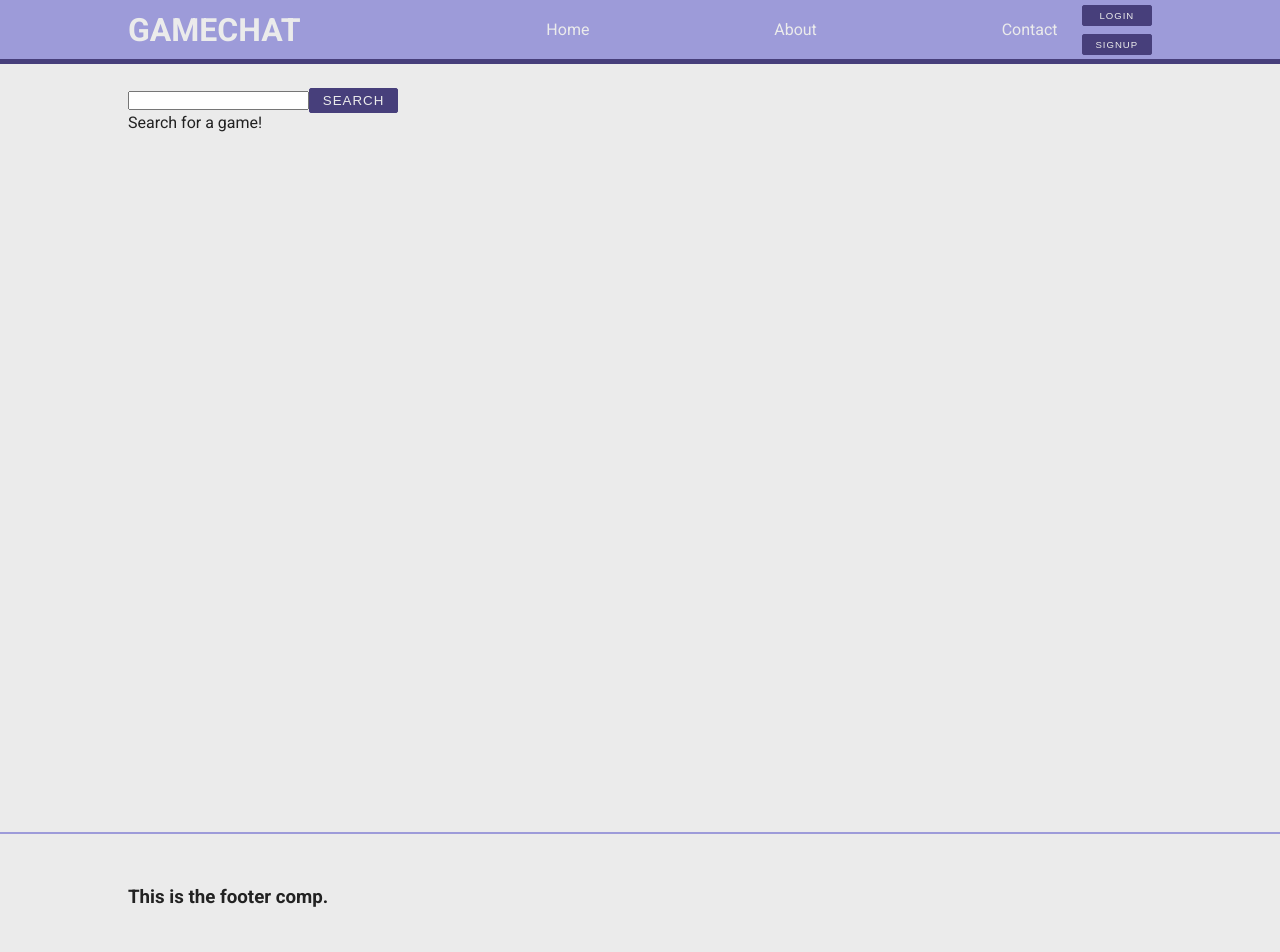
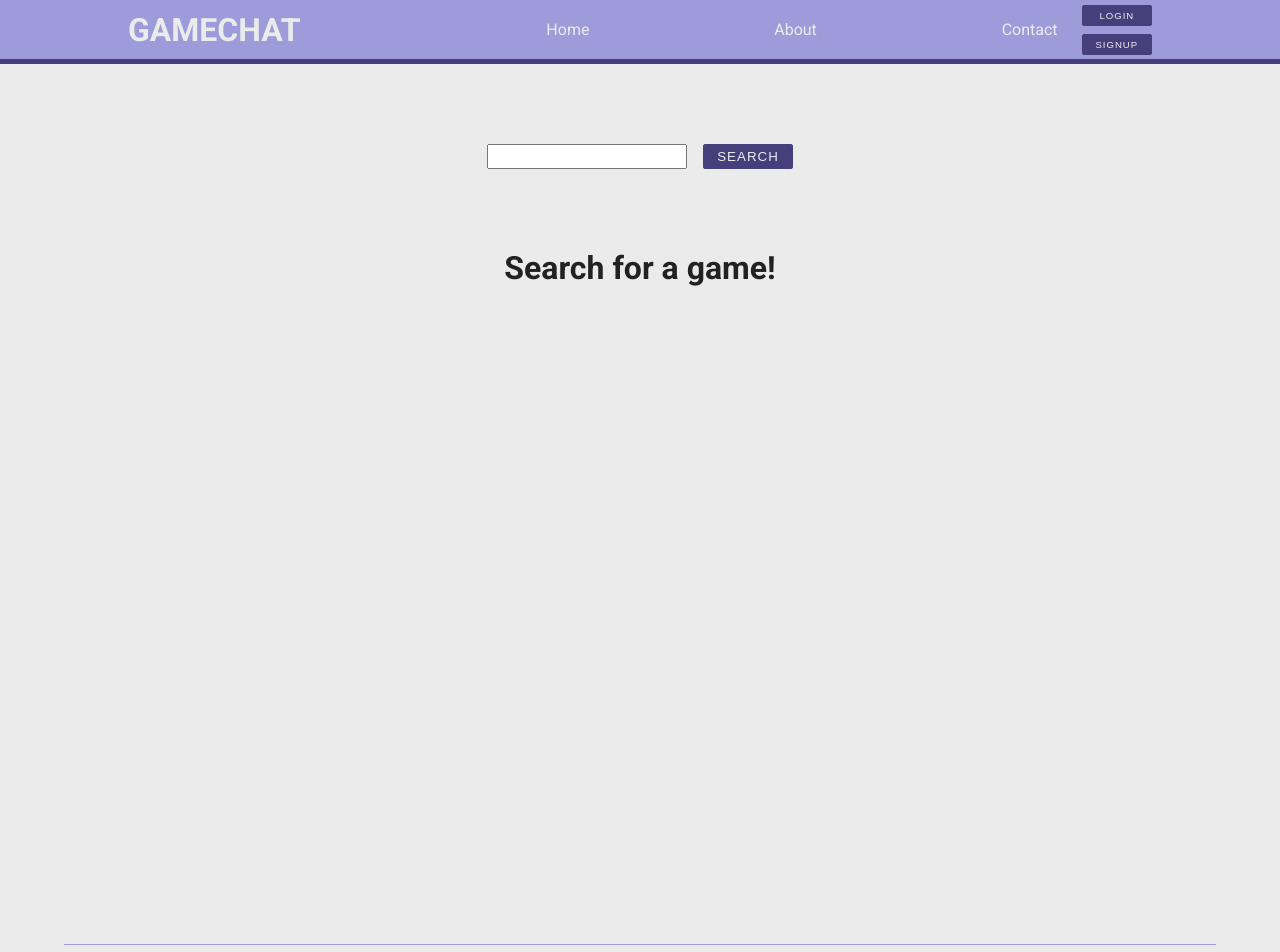
Before and after one commit to johncoryk/react-message-board, a React (Create React App) app in the folder client/: page /game-search in a window 1280 px wide. Shown: the top 952 px of the page. Built offline with nearby package versions, Linux system fonts and the light colour scheme; the HTML template or start-up script is replaced by a standard one.

Commit message:
added styling to game search page

```diff
--- a/client/src/components/SearchGames.js
+++ b/client/src/components/SearchGames.js
@@ -3,6 +3,7 @@ import React, { useState } from 'react';
 import Button from './utility/Button';
 import SubHeading from './utility/SubHeading';
 import GameHeading from './utility/GameHeading';
+import LargeHeading from './utility/LargeHeading';
 
 const SearchGames = () => {
   const [game, setGame] = useState('');
@@ -20,13 +21,19 @@ const SearchGames = () => {
       .then(data => {
         setGame(data.results[0]);
         console.log(data.results[0]);
+        setSearchItem('');
       });
   };
 
   return (
     <div className='search-container'>
       <form onSubmit={e => getGameInfo(e)}>
-        <input type='text' value={searchItem} onChange={handleChange} />
+        <input
+          className='search-input'
+          type='text'
+          value={searchItem}
+          onChange={handleChange}
+        />
         <Button text='Search' color='default' />
       </form>
       {game ? (
@@ -37,15 +44,31 @@ const SearchGames = () => {
             alt={game.name}
           />
           <SubHeading text={game.name} />
-          <GameHeading text={game.parent_platforms[0].platform.name} />
+          <div className='horizontal-rule'></div>
+          <ul className='platforms'>
+            {game.parent_platforms.map(platform => (
+              <li key={platform.platform.id}>
+                <GameHeading text={platform.platform.name} />
+              </li>
+            ))}
+          </ul>
           <h3>Released: {game.released}</h3>
-          <h3>Rating: {game.rating}</h3>
-          {game.genres.map(genre => (
-            <span>{genre.name} </span>
-          ))}
+          <h3>
+            <em>Rating: {game.rating}</em>
+          </h3>
+          <ul className='genres'>
+            <p>
+              <b>Genre(s):</b>
+            </p>
+            {game.genres.map(genre => (
+              <li key={genre.id}>{genre.name}</li>
+            ))}
+          </ul>
         </article>
       ) : (
-        'Search for a game!'
+        <div className='not-rendered'>
+          <LargeHeading text='Search for a game!' />
+        </div>
       )}
       <article className='game-info'></article>
     </div>
--- a/client/src/styles/style.css
+++ b/client/src/styles/style.css
@@ -31,6 +31,8 @@ ul {
 
 .sub-heading {
   font-family: 'Roboto Condensed', sans-serif;
+  font-size: 1.8rem;
+  margin-bottom: 0.1rem;
 }
 
 .game-heading {
@@ -74,6 +76,13 @@ ul {
   font-size: 0.6rem;
 }
 
+.horizontal-rule {
+  width: 50%;
+  margin: 0.5rem 0;
+  background-color: var(--light-purple);
+  height: 1px;
+}
+
 /* MAIN COMPONENT */
 .main-content {
   display: flex;
@@ -89,7 +98,7 @@ ul {
 .header {
   width: 100vw;
   height: 4rem;
-  margin-bottom: 1.5rem;
+  margin-bottom: 5rem;
   background-color: var(--light-purple);
   border-bottom: 5px solid var(--dark-purple);
   display: flex;
@@ -136,10 +145,10 @@ ul {
 /* FOOTER */
 
 .footer {
-  width: 100vw;
+  width: 90vw;
   height: 8rem;
-  margin-top: 1.5rem;
-  border-top: 2px solid var(--light-purple);
+  margin: 5rem auto 0;
+  border-top: 1px solid var(--light-purple);
   display: flex;
   align-items: center;
   padding: 0.2rem;
@@ -151,3 +160,55 @@ ul {
   max-width: 1100px;
   margin: 0 auto;
 }
+
+/* SEARCH PAGE */
+.game-image {
+  width: 100%;
+  margin: 1rem 0;
+  -webkit-box-shadow: 3px 6px 12px -4px rgba(0, 0, 0, 0.62);
+  -moz-box-shadow: 3px 6px 12px -4px rgba(0, 0, 0, 0.62);
+  box-shadow: 3px 6px 12px -4px rgba(0, 0, 0, 0.62);
+}
+
+.platforms {
+  display: flex;
+  flex-direction: row;
+}
+
+.platforms li {
+  margin-right: 0.8rem;
+}
+
+.genres {
+  display: flex;
+  flex-direction: row;
+}
+
+.genres li {
+  margin-right: 0.8rem;
+}
+
+.genres p {
+  margin-right: 0.3rem;
+}
+
+.search-container {
+  display: flex;
+  flex-direction: column;
+  align-items: center;
+}
+
+.search-input {
+  padding: 0.2rem;
+  margin-right: 1rem;
+  width: 200px;
+}
+
+.search-container form {
+  display: flex;
+  flex-direction: row;
+}
+
+.not-rendered {
+  margin-top: 5rem;
+}
```
